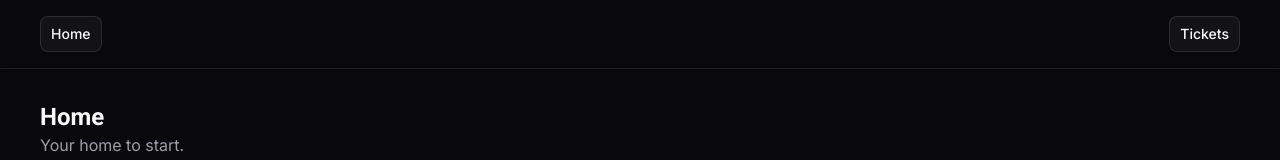
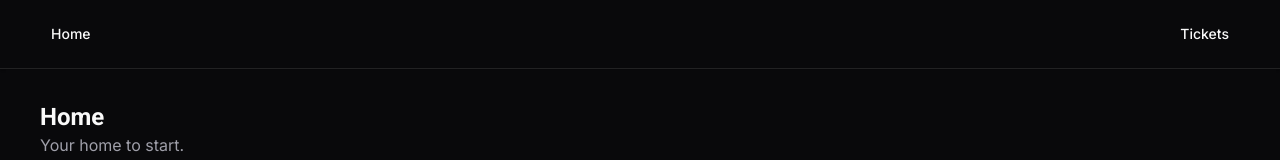
Before and after one commit to Poya-Faraji/ticket-bounty, a Next.js app: page / in a window 1280 px wide. Shown: the top 160 px of the page. Built offline with nearby package versions, Linux system fonts and the light colour scheme.

Commit message:
[UPDATE] button type

```diff
--- a/src/components/header/header-component.tsx
+++ b/src/components/header/header-component.tsx
@@ -13,7 +13,7 @@ export default function HeaderComponent(): ReactNode {
         <ul className="flex justify-between">
           <li>
             <Link
-              className={buttonVariants({ variant: "outline" })}
+              className={buttonVariants({ variant: "ghost" })}
               href={homePath()}
             >
               Home
@@ -21,7 +21,7 @@ export default function HeaderComponent(): ReactNode {
           </li>
           <li>
             <Link
-              className={buttonVariants({ variant: "outline" })}
+              className={buttonVariants({ variant: "ghost" })}
               href={ticketsPath()}
             >
               Tickets
```
